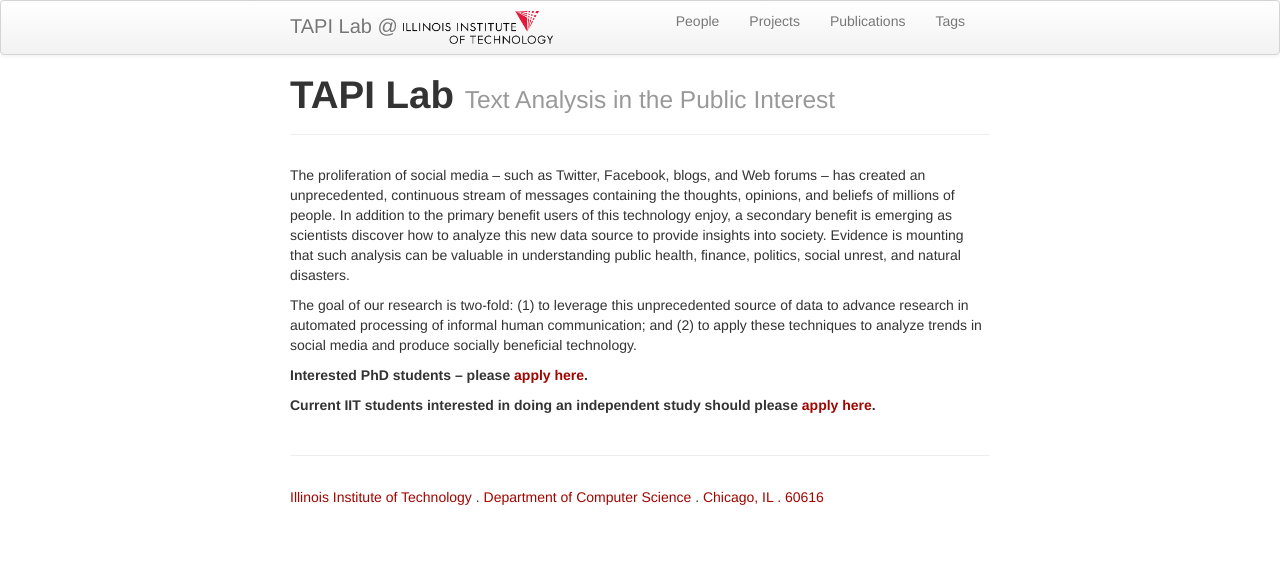
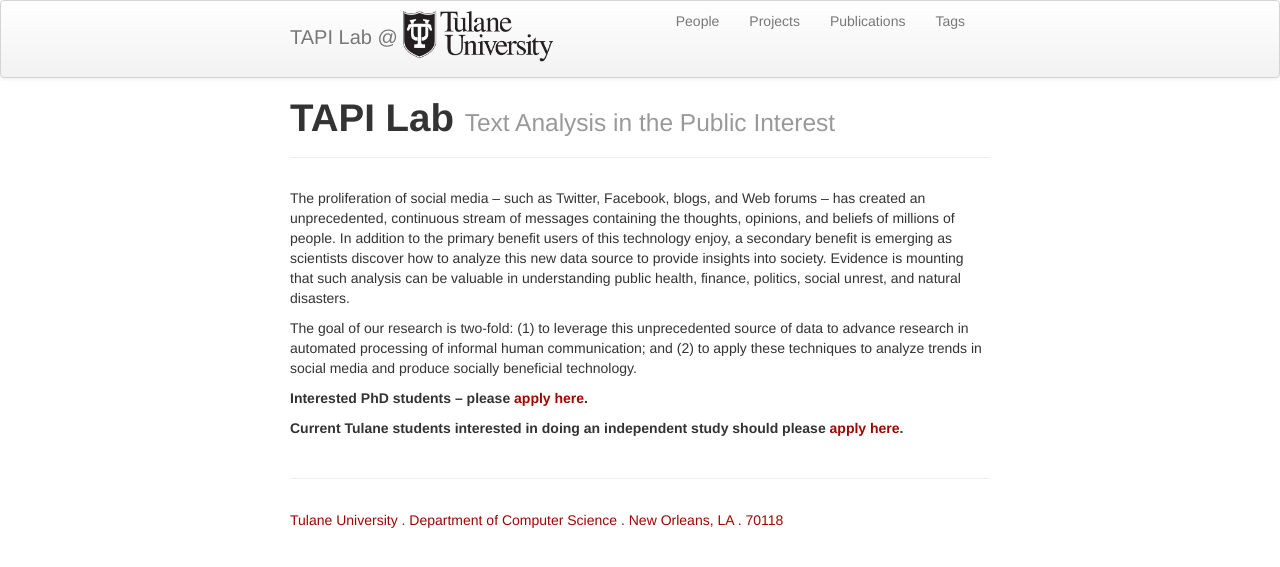
Before and after one commit to tapilab/tapilab.github.io, a Jekyll site: the page built from index.md, in a window 1280 px wide. Shown: the top 567 px of the page. Built offline with Jekyll 4.4.1, drawn with Linux system fonts in a browser that asks for light colours.

Commit message:
s/iit/tulane

```diff
--- a/_includes/themes/twitter/default.html
+++ b/_includes/themes/twitter/default.html
@@ -53,7 +53,7 @@
       </div>
       <hr>
       <footer>
-	<a href="http://www.iit.edu">Illinois Institute of Technology</a>  .  <a href="http://cs.iit.edu">Department of Computer Science</a>  .  <a href="https://maps.google.com/maps?ie=UTF-8&q=Illinois+Institute+of+Technology:+Computer+Science+Department&fb=1&gl=us&hq=Illinois+Institute+of+Technology:+Computer+Science+Department,+10+West+31st+Street,+Chicago,+IL+60616">Chicago, IL  .  60616</a>
+	<a href="https://www.tulane.edu">Tulane University</a>  .  <a href="https://sse.tulane.edu/cs">Department of Computer Science</a>  .  <a href="https://goo.gl/maps/xQDALWnjUVW1dXAJ8">New Orleans, LA  .  70118</a>
       </footer>
 
     </div>
--- a/index.md
+++ b/index.md
@@ -22,4 +22,4 @@ media and produce socially beneficial technology.
 
 <b>Interested PhD students -- please <a href="https://goo.gl/forms/XCJAwpzva0DE7Pol1">apply here</a>.</b>
 
-<b>Current IIT students interested in doing an independent study should please <a href="https://goo.gl/forms/3vEGOWcMcS79kALj1">apply here</a>.</b>
+<b>Current Tulane students interested in doing an independent study should please <a href="https://goo.gl/forms/3vEGOWcMcS79kALj1">apply here</a>.</b>
```
Also changed, not shown: assets/iit.png.
